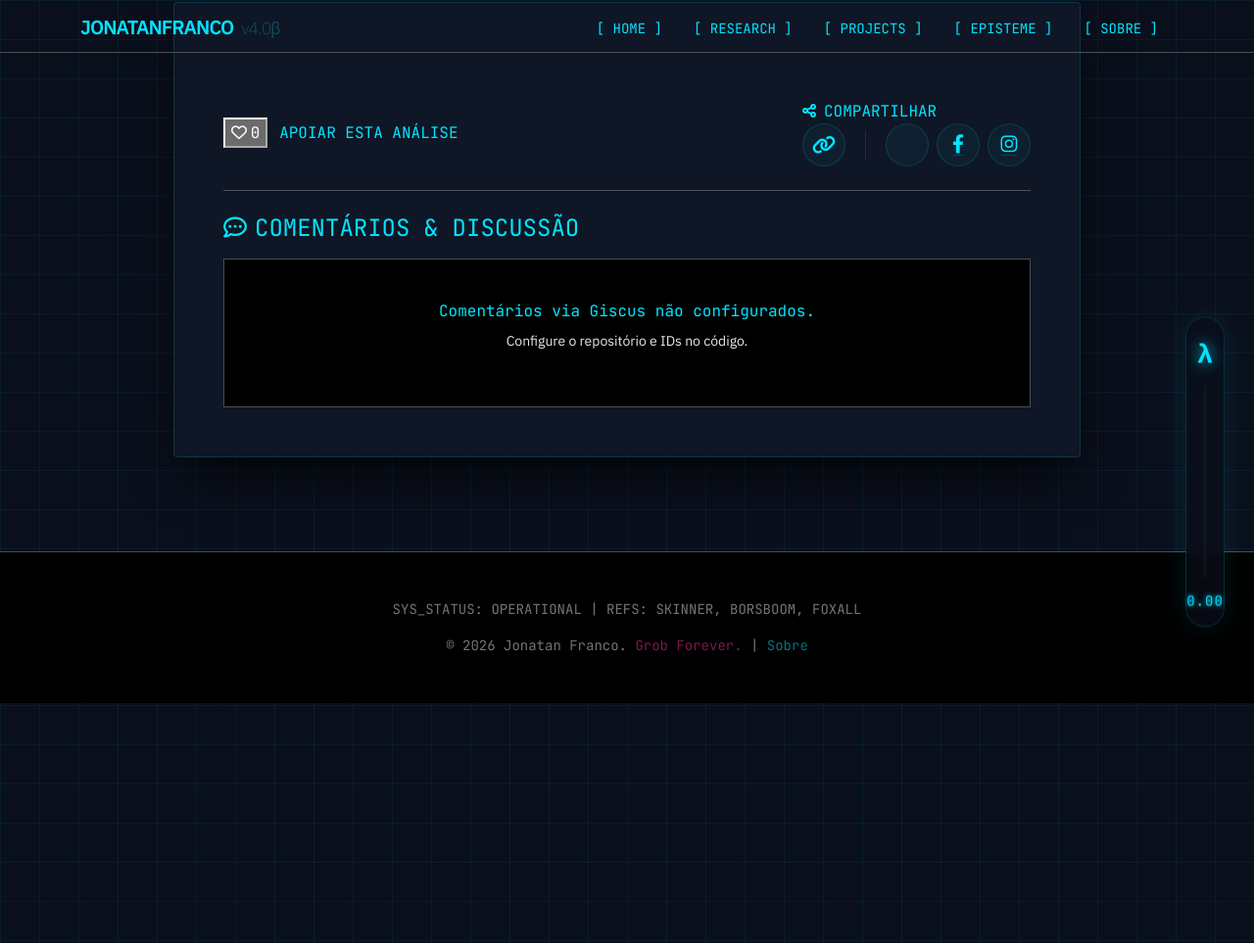
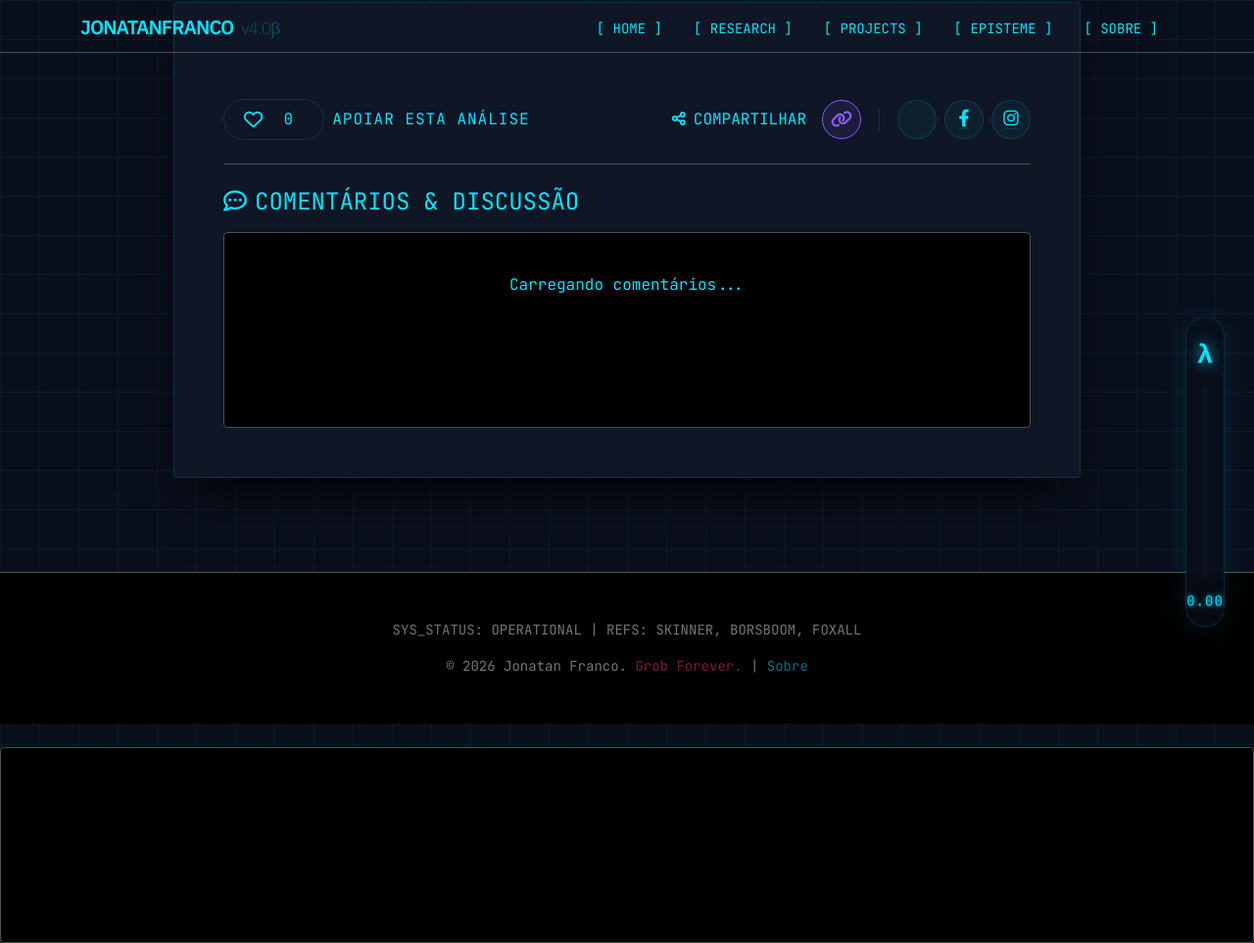
Before and after one commit to jonatan-franco/jonatan-franco.github.io, a Jekyll site: the page built from _posts/2025-08-31-vera-stela.md, in a window 1280 px wide and 963 px high. Shown: the whole window at 98% size. Built offline with Jekyll 4.4.1, drawn with Linux system fonts in a browser that asks for light colours; our own code applies the rules of GitHub Pages for plain Markdown files; comment, search, counter and statistics services are not loaded.

Commit message:
secao de comentarios

```diff
--- a/_layouts/default.html
+++ b/_layouts/default.html
@@ -164,57 +164,27 @@
   <div id="copy-toast" class="copy-toast font-code small">Link copiado para a área de transferência</div>
 
   <script src="https://cdn.jsdelivr.net/npm/bootstrap@5.3.0/dist/js/bootstrap.bundle.min.js"></script>
+ <!-- Giscus (comentários via GitHub Discussions) -->
+{% if page.collection == 'posts' %}
+<div id="giscus-container" class="bg-black p-3 border border-cyan-low mt-4">
+  <script src="https://giscus.app/client.js"
+          data-repo="jonatan-franco/jonatan-franco.github.io"
+          data-repo-id="R_kgDOPY80rQ"
+          data-category="General"
+          data-category-id="DIC_kwDOPY80rc4C7Lcl"
+          data-mapping="pathname"
+          data-strict="0"
+          data-reactions-enabled="1"
+          data-emit-metadata="0"
+          data-input-position="top"
+          data-theme="dark"
+          data-lang="pt"
+          crossorigin="anonymous"
+          async>
+  </script>
+</div>
+{% endif %}
 
-  <!-- Giscus (comentários via GitHub Discussions) -->
-  {% if page.collection == 'posts' %}
-  <script>
-    (function() {
-      // Configuração do Giscus (substitua pelos seus dados após configurar)
-      const giscusConfig = {
-        repo: 'jonatan-franco/jonatan-franco.github.io', // formato: usuário/repo
-        repoId: 'R_kgDONXXXXXXXX',       // Obtenha em https://giscus.app
-        category: 'Comments',
-        categoryId: 'DIC_kwDONXXXXXXXX',
-        mapping: 'pathname',
-        strict: '0',
-        reactionsEnabled: '1',
-        emitMetadata: '0',
-        inputPosition: 'bottom',
-        theme: 'dark',
-        lang: 'pt'
-      };
-
-      // Só carrega se os IDs estiverem configurados (evita erro)
-      if (giscusConfig.repoId !== 'R_kgDONXXXXXXXX') {
-        const script = document.createElement('script');
-        script.src = 'https://giscus.app/client.js';
-        script.setAttribute('data-repo', giscusConfig.repo);
-        script.setAttribute('data-repo-id', giscusConfig.repoId);
-        script.setAttribute('data-category', giscusConfig.category);
-        script.setAttribute('data-category-id', giscusConfig.categoryId);
-        script.setAttribute('data-mapping', giscusConfig.mapping);
-        script.setAttribute('data-strict', giscusConfig.strict);
-        script.setAttribute('data-reactions-enabled', giscusConfig.reactionsEnabled);
-        script.setAttribute('data-emit-metadata', giscusConfig.emitMetadata);
-        script.setAttribute('data-input-position', giscusConfig.inputPosition);
-        script.setAttribute('data-theme', giscusConfig.theme);
-        script.setAttribute('data-lang', giscusConfig.lang);
-        script.setAttribute('crossorigin', 'anonymous');
-        script.async = true;
-
-        document.getElementById('giscus-container').innerHTML = '';
-        document.getElementById('giscus-container').appendChild(script);
-      } else {
-        document.getElementById('giscus-container').innerHTML = `
-          <div class="text-center py-4">
-            <span class="font-code text-cyan">Comentários via Giscus não configurados.</span>
-            <p class="small mt-2">Configure o repositório e IDs no código.</p>
-          </div>
-        `;
-      }
-    })();
-  </script>
-  {% endif %}
 
   <script>
     (function() {
--- a/assets/css/style.css
+++ b/assets/css/style.css
@@ -381,3 +381,141 @@
     align-items: center;
     gap: 8px; /* ou 12px */
   }
+
+  /* =======================================
+   BOTÕES DE INTERAÇÃO (CURTIR / COMPARTILHAR)
+   ======================================= */
+.like-section {
+  display: flex;
+  align-items: center;
+}
+
+.like-btn {
+  background: transparent;
+  border: 1px solid var(--border-cyan-low);
+  border-radius: 40px;
+  padding: 8px 20px;
+  color: var(--cyan);
+  font-size: 1.2rem;
+  display: flex;
+  align-items: center;
+  gap: 10px;
+  cursor: pointer;
+  transition: all 0.2s ease;
+}
+
+.like-btn:hover {
+  border-color: var(--pink);
+  box-shadow: 0 0 15px rgba(255, 45, 149, 0.3);
+}
+
+.like-btn.liked {
+  border-color: var(--pink);
+  background: rgba(255, 45, 149, 0.1);
+  color: var(--pink);
+}
+
+.like-btn i {
+  transition: transform 0.1s ease;
+}
+
+.like-btn:active i {
+  transform: scale(1.3);
+}
+
+.like-count {
+  font-size: 1rem;
+  min-width: 2em;
+  text-align: center;
+}
+
+.like-label {
+  letter-spacing: 1px;
+}
+
+.share-section-header {
+  display: flex;
+  align-items: center;
+}
+
+.share-buttons {
+  display: flex;
+  align-items: center;
+  gap: 8px;
+}
+
+.share-btn {
+  display: inline-flex;
+  align-items: center;
+  justify-content: center;
+  width: 40px;
+  height: 40px;
+  border-radius: 50%;
+  background: rgba(0, 229, 255, 0.05);
+  border: 1px solid var(--border-cyan-low);
+  color: var(--cyan);
+  font-size: 1.1rem;
+  text-decoration: none;
+  transition: all 0.2s ease;
+  cursor: pointer;
+}
+
+.share-btn:hover {
+  background: var(--cyan);
+  color: black;
+  border-color: var(--cyan);
+  box-shadow: 0 0 15px var(--cyan);
+  transform: translateY(-2px);
+}
+
+.copy-btn {
+  background: rgba(139, 92, 246, 0.1);
+  border-color: var(--purple);
+  color: var(--purple);
+}
+
+.copy-btn:hover {
+  background: var(--purple);
+  color: black;
+  box-shadow: 0 0 15px var(--purple);
+}
+
+.share-divider {
+  width: 1px;
+  height: 24px;
+  background: var(--border-cyan-low);
+  margin: 0 10px;
+}
+
+/* Toast de confirmação */
+.copy-toast {
+  position: fixed;
+  bottom: 30px;
+  left: 50%;
+  transform: translateX(-50%) translateY(100px);
+  background: rgba(10, 15, 28, 0.95);
+  border: 1px solid var(--cyan);
+  color: var(--cyan);
+  padding: 12px 24px;
+  border-radius: 40px;
+  box-shadow: 0 0 20px rgba(0, 229, 255, 0.2);
+  backdrop-filter: blur(8px);
+  opacity: 0;
+  transition: all 0.3s cubic-bezier(0.25, 0.46, 0.45, 0.94);
+  pointer-events: none;
+  z-index: 9999;
+}
+
+.copy-toast.show {
+  opacity: 1;
+  transform: translateX(-50%) translateY(0);
+}
+
+/* Comentários Giscus */
+.comments-section {
+  margin-top: 2rem;
+}
+#giscus-container {
+  min-height: 200px;
+  border-radius: 4px;
+}
```
